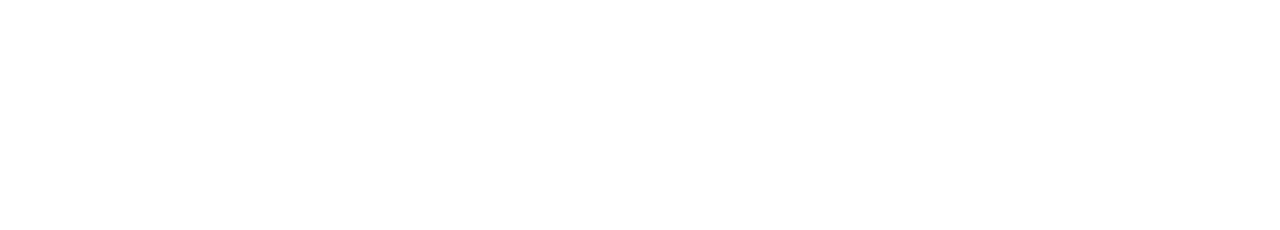
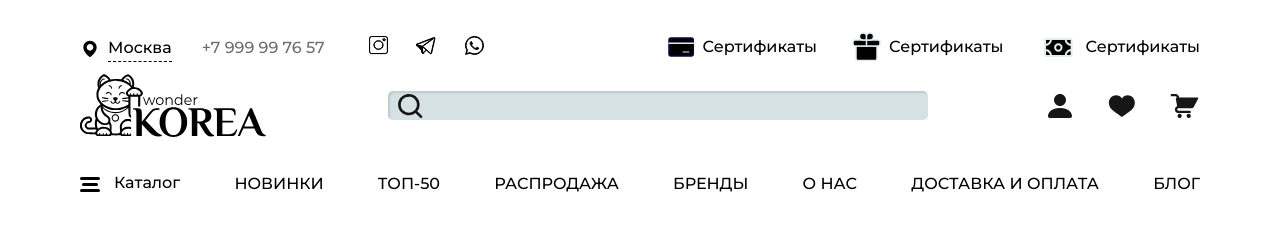
Before and after one commit to fuad123456/woman-health, a plain HTML site: page index.html in a window 1280 px wide. Drawn offline with nearby package versions, Linux system fonts and the light colour scheme.

Commit message:
feat: add header

```diff
--- a/index.html
+++ b/index.html
@@ -1,25 +1,117 @@
 <!DOCTYPE html>
 <html lang="en">
+
 <head>
 	<meta charset="UTF-8">
 	<meta http-equiv="X-UA-Compatible" content="IE=edge">
 	<meta name="viewport" content="width=device-width, initial-scale=1.0">
-	<link href="https://cdn.jsdelivr.net/npm/bootstrap@5.2.3/dist/css/bootstrap.min.css" rel="stylesheet" integrity="sha384-rbsA2VBKQhggwzxH7pPCaAqO46MgnOM80zW1RWuH61DGLwZJEdK2Kadq2F9CUG65" crossorigin="anonymous">
+	<link href="https://cdn.jsdelivr.net/npm/bootstrap@5.2.3/dist/css/bootstrap.min.css" rel="stylesheet"
+		integrity="sha384-rbsA2VBKQhggwzxH7pPCaAqO46MgnOM80zW1RWuH61DGLwZJEdK2Kadq2F9CUG65" crossorigin="anonymous">
 	<link rel="stylesheet" href="./normolize.css">
 	<link rel="stylesheet" href="style.css">
 	<link rel="preconnect" href="https://fonts.googleapis.com">
 	<link rel="preconnect" href="https://fonts.gstatic.com" crossorigin>
-	<link href="https://fonts.googleapis.com/css2?family=Montserrat:wght@500;700;800&family=Philosopher:wght@400;700&display=swap" rel="stylesheet">
+	<link
+		href="https://fonts.googleapis.com/css2?family=Montserrat:wght@500;700;800&family=Philosopher:wght@400;700&display=swap"
+		rel="stylesheet">
 	<title>Main</title>
 </head>
+
 <body>
-	<header>
+	<header class="header">
+		<div class="first-container">
+			<div class="pt-1">
+				<div class="df justify-content-between align-items-center mb12 flex-wrap">
+					<div class="df">
+						<div class="header-location mr30">
+							<div class="logo">
+								<img src="./assets/svg/map.svg" alt="map">
+							</div>
+							<div class="location">
+								<a href="https://g.page/THEMOSCOWCITY?share" class="header-location_link">Москва</a>
+							</div>
+						</div>
+						<div class="header-link mr44">
+							<a href="tel:+7 999 99 76 57" class="header-tel">+7 999 99 76 57</a>
+						</div>
+						<div class="social-links df">
+							<a href="https://www.instagram.com"><img src="./assets/svg/instagram.svg"
+									alt="instagram"></a>
+							<a href="https://web.telegram.org"><img src="./assets/svg/telegram.svg" alt="telegram"></a>
+							<a href="https://web.whatsapp.com"><img src="./assets/svg/whatsup.svg" alt="whats-up"></a>
+						</div>
+					</div>
+					<div class="df header-items align-items-center">
+						<div class="header-item">
+							<a href="#">
+								<div class="df align-items-center">
+									<img src="./assets/svg/sertificate.svg" alt="" class="me-2">
+									<div>Сертификаты</div>
+								</div>
+							</a>
+						</div>
+						<div class="header-item">
+							<a href="#">
+								<div class="df align-items-center">
+									<img src="./assets/svg/bonus.svg" alt="" class="me-2">
+									<div>Сертификаты</div>
+								</div>
+							</a>
+						</div>
+						<div class="header-item">
+							<a href="#">
+								<div class="df align-items-center">
+									<img src="./assets/svg/pay.svg" alt="" class="me-2">
+									<div>Сертификаты</div>
+								</div>
+							</a>
+						</div>
+					</div>
+				</div>
+				<div class="df justify-content-between align-items-center mb34 flex-wrap">
+					<div class="logo">
+						<img src="./assets/svg/main-logo-black.svg" alt="main-logo-black">
+					</div>
+					<div class="position-relative">
+						<input type="text" class="header-search-input" id="input">
+						<button class="btn-logo btn-search">
+							<img src="./assets/svg/search.svg" alt="" class="search-img">
+						</button>
+					</div>
+					<div class="user-info-block">
+						<div><img src="./assets/svg/login.svg" alt=""></div>
+						<div><img src="./assets/svg/like.svg" alt=""></div>
+						<div><img src="./assets/svg/cart.svg" alt=""></div>
+					</div>
+				</div>
+				<div class="df justify-content-between align-items-center">
+					<div class="df">
+						<button class="btn-logo mr14">
+							<img src="./assets/svg/burger.svg" alt="">
+						</button>
+						<a href="#">Каталог</a>
+					</div>
+					<div><a href="#">НОВИНКИ</a></div>
+					<div><a href="#">ТОП-50</a></div>
+					<div><a href="#">РАСПРОДАЖА</a></div>
+					<div><a href="#">БРЕНДЫ</a></div>
+					<div><a href="#">О НАС</a></div>
+					<div><a href="#">ДОСТАВКА И ОПЛАТА</a></div>
+					<div><a href="#">БЛОГ</a></div>
+				</div>
+			</div>
+		</div>
 
 	</header>
 	<main></main>
 	<footer></footer>
 
-	<script src="https://cdn.jsdelivr.net/npm/@popperjs/core@2.11.6/dist/umd/popper.min.js" integrity="sha384-oBqDVmMz9ATKxIep9tiCxS/Z9fNfEXiDAYTujMAeBAsjFuCZSmKbSSUnQlmh/jp3" crossorigin="anonymous"></script>
-<script src="https://cdn.jsdelivr.net/npm/bootstrap@5.2.3/dist/js/bootstrap.min.js" integrity="sha384-cuYeSxntonz0PPNlHhBs68uyIAVpIIOZZ5JqeqvYYIcEL727kskC66kF92t6Xl2V" crossorigin="anonymous"></script>
+	<script src="https://cdn.jsdelivr.net/npm/@popperjs/core@2.11.6/dist/umd/popper.min.js"
+		integrity="sha384-oBqDVmMz9ATKxIep9tiCxS/Z9fNfEXiDAYTujMAeBAsjFuCZSmKbSSUnQlmh/jp3"
+		crossorigin="anonymous"></script>
+	<script src="https://cdn.jsdelivr.net/npm/bootstrap@5.2.3/dist/js/bootstrap.min.js"
+		integrity="sha384-cuYeSxntonz0PPNlHhBs68uyIAVpIIOZZ5JqeqvYYIcEL727kskC66kF92t6Xl2V"
+		crossorigin="anonymous"></script>
 </body>
+
 </html>
--- a/style.css
+++ b/style.css
@@ -7,15 +7,103 @@ body{
 	padding:0;
 	margin: 0;
 }
+a,p{
+	font-family: 'Montserrat';
+	font-weight: 400;
+	line-height: 20px;
+	font-size: 16px;
+}
+a{
+	text-decoration: none;
+	font-family: 'Montserrat';
+	font-weight: 400;
+	line-height: 20px;
+	color:#000000;
+}
 .first-container{
-	max-width: 1120px;
+	max-width: 1160px;
 	margin: 0 auto;
+	padding: 0 20px;
 }
 .header{
 	padding: 28px 0;
 }
+.header-location{
+	display: flex;
+	gap: 8px;
+}
+.header-location_link{
+	padding-bottom: 4px;
+	border-bottom: 1px dashed #000000;
+	color: #000000;
 
+}
+.header-link{
+	color: #6D6D6D;
+	font-size: 16px;
+}
 
+.header-tel{
+	color: #6D6D6D;
+}
+.social-links{
+	gap: 28px;
+}
+.header-items{
+	gap: 35px;
+}
+.header-search-input{
+	background-color: #D5E1E3;
+	box-shadow: inset 2px 2px 2px rgba(0, 0, 0, 0.1);
+	border-radius: 5px;
+	border:none;
+	width: 540px;
+	padding:5px 40px;
+}
+input.header-search-input:focus{
+	border: none !important;
+}
+.btn-logo{
+	border: none;
+	padding:0;
+	background:transparent !important;
+}
+.btn-search{
+	position: absolute;
+	top: 3px;
+	left: 10px;
 
+}
+.user-info-block{
+	display: flex;
+	gap: 30px;
+}
+/* UTILITIES */
+.df{
+	display: flex;
+}
+.jcc{
+	justify-content: center;
+}
+.aic{
+	align-items: center;
+}
+.jcsb{
+	justify-content: space-between;
+}
+.mr44{
+	margin-right: 44px;
+}
+.mr30{
+	margin-right: 30px;
+}
+.mr14{
+	margin-right: 14px;
+}
 
-/* UTILITIES */
+.mb12{
+	margin-bottom: 12px;
+}
+.mb34{
+	margin-bottom: 34px;
+}
```
Also changed, not shown: assets/svg/bonus.svg (added), assets/svg/burger.svg (added), assets/svg/cart.svg (added), assets/svg/instagram.svg (added), assets/svg/like.svg (added), assets/svg/login.svg (added), assets/svg/main-logo-black.svg (added), assets/svg/map.svg (added), assets/svg/pay.svg (added), assets/svg/search.svg (added), assets/svg/sertificate.svg (added), assets/svg/telegram.svg (added), assets/svg/whatsup.svg (added).
